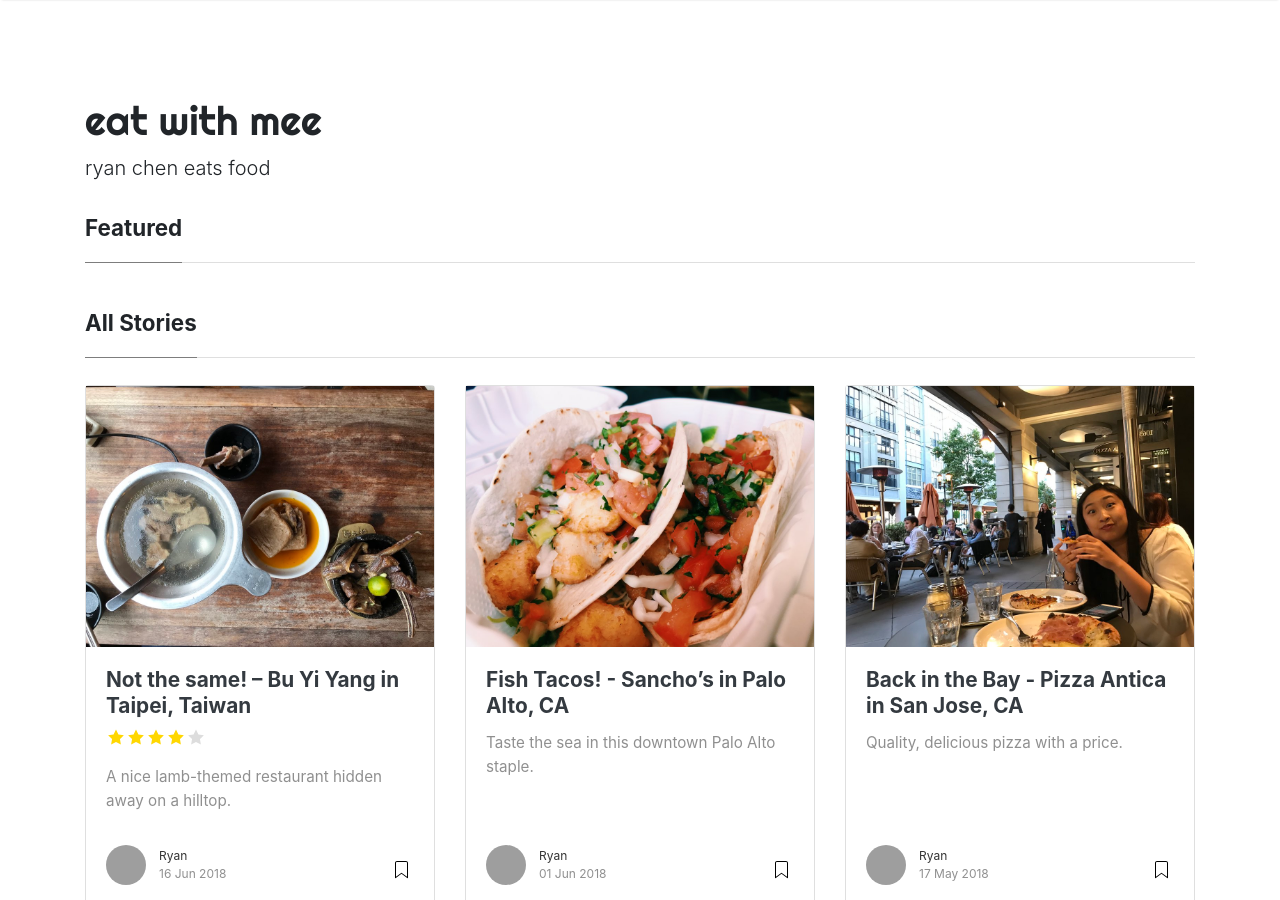
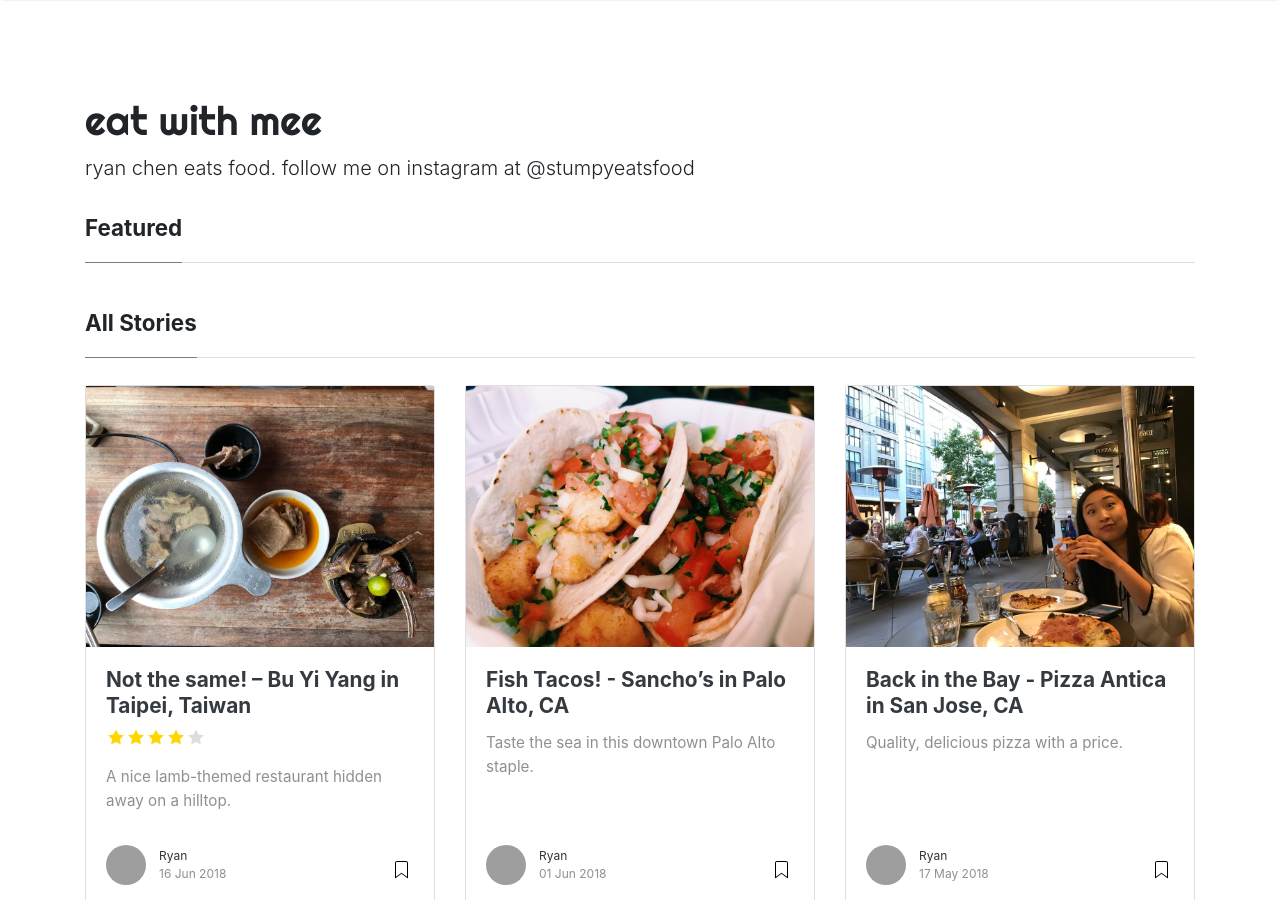
Before and after one commit to fatcat2/stumpyeatsfood-blog, a Jekyll site: the page built from index.html, in a window 1280 px wide and 900 px high. Built offline with Jekyll 4.4.1, drawn with Linux system fonts in a browser that asks for light colours; nearby versions of some CDN libraries; the list of posts is cut into pages by our own code; grey boxes are pictures that could not be loaded.

Commit message:
Wed Apr 24 19:50:49 UTC 2019$

```diff
--- a/_config.yml
+++ b/_config.yml
@@ -1,7 +1,7 @@
 # Site
 name: "eat with mee"
 title: "eatwithmee"
-description: "ryan chen eats food"
+description: "ryan chen eats food. follow me on instagram at @stumpyeatsfood"
 logo: 'assets/images/logo.png'
 favicon: 'assets/images/logo.png'
 
```
